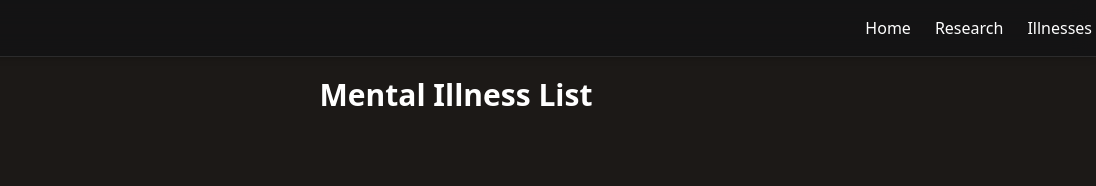
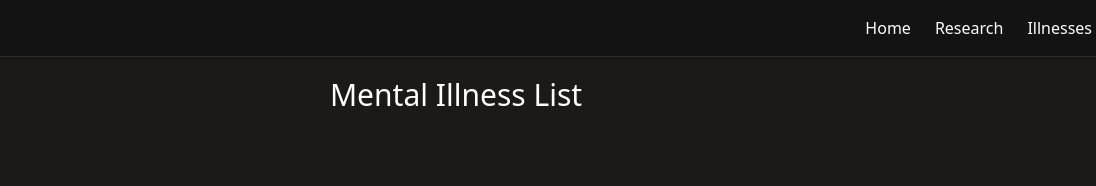
Before and after one commit to SpritzCoAlt/Capstone-Fixed, a website: page illnesses.html in a window 1280 px wide. Shown: the full height of the page, 184-1280 px from the left. Drawn offline with nearby package versions, Linux system fonts and the light colour scheme.

Commit message:
QC 62 Illnesses

```diff
--- a/illnesses.html
+++ b/illnesses.html
@@ -59,7 +59,7 @@
 <body class="bg-stone-900">
     <div class="my-5"></div>
     <div class="grid place-items-center">
-        <h1 class="text-3xl text-white font-bold">Mental Illness List</h1>
+        <h1 class="text-3xl text-white font-">Mental Illness List</h1>
     </div>
     <div class="my-3"></div>
       <p class="px-14 text-white font-sans text-wrap">Testing</p>
```
